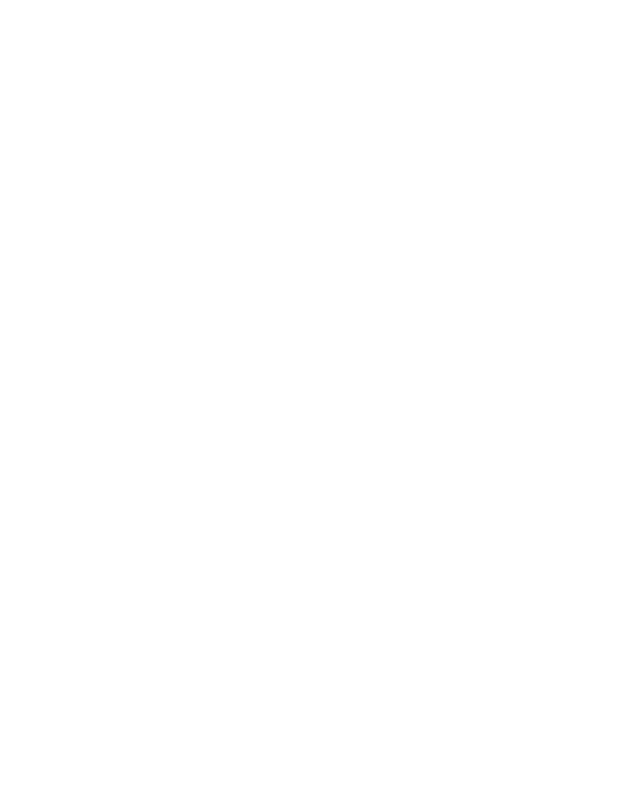
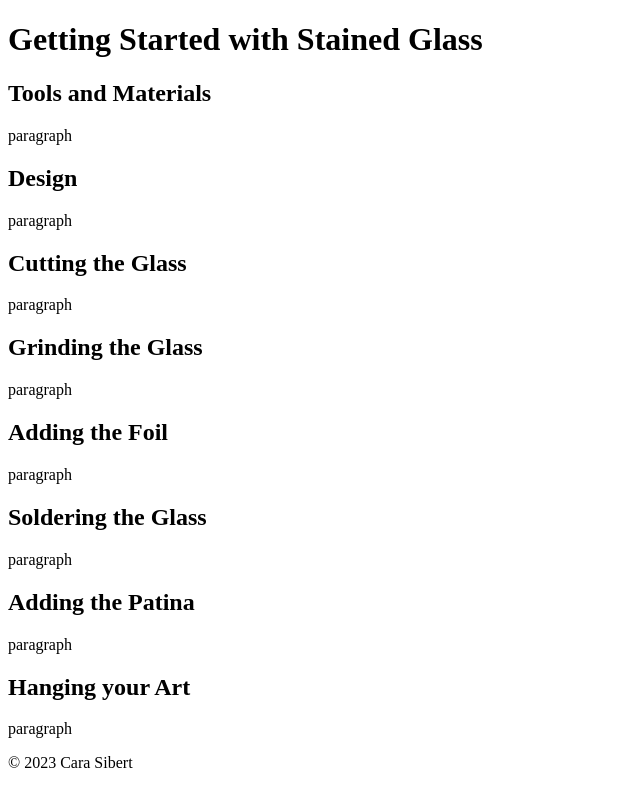
Before and after one commit to LaunchCodeAllhubs/js-assignment-4-html-me-something-carasibert, a website: page index.html in a window 1280 px wide. Shown: the whole page, without its empty margins (0-640 px from the left). Drawn offline with Linux system fonts and the light colour scheme.

Commit message:
Adding basic html structure with each of the following HTML5 tags: <p>, <header>, <footer>, <main>, <article>

```diff
--- a/index.html
+++ b/index.html
@@ -1,8 +1,61 @@
 <!DOCTYPE html>
 <html>
    <head>
+      <title>Getting Started with Stained Glass</title>
    </head>
+
    <body>
-      <!-- Write your HTML in this file! -->
+      <header>
+         <h1>Getting Started with Stained Glass</h1>
+      </header>
+
+      <main>
+         <article>
+            <section>
+               <h2>Tools and Materials</h2>
+                  <p>paragraph </p>
+
+            </section>
+            <section>
+               <h2>Design</h2>
+                  <p>paragraph</p>
+
+            </section>
+            <section>
+               <h2>Cutting the Glass</h2>
+                  <p>paragraph</p>
+
+            </section>
+            <section>
+               <h2>Grinding the Glass</h2>
+                  <p>paragraph</p>
+
+            </section>
+               <h2>Adding the Foil</h2>
+                  <p>paragraph</p>
+
+            </section>
+               <h2>Soldering the Glass</h2>
+                  <p>paragraph</p>
+
+            </section>
+            </section>
+               <h2>Adding the Patina</h2>
+                  <p>paragraph</p>
+
+            </section>
+            </section>
+                <h2>Hanging your Art</h2>
+                  <p>paragraph</p>
+
+            </section>
+         </article>
+
+      </main>
+      <footer>
+         <p>
+            &copy; 2023 Cara Sibert
+         </p>
+      </footer>
    </body>
 </html>
```
